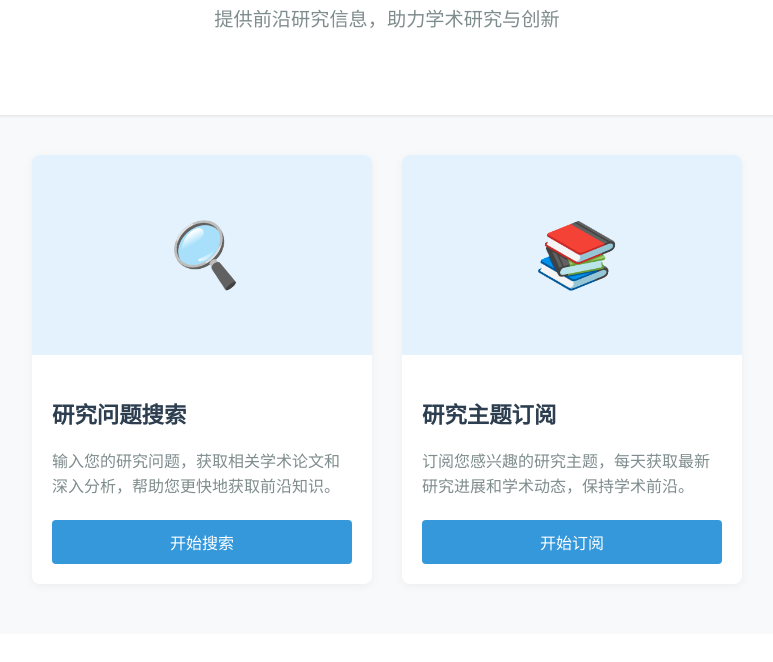
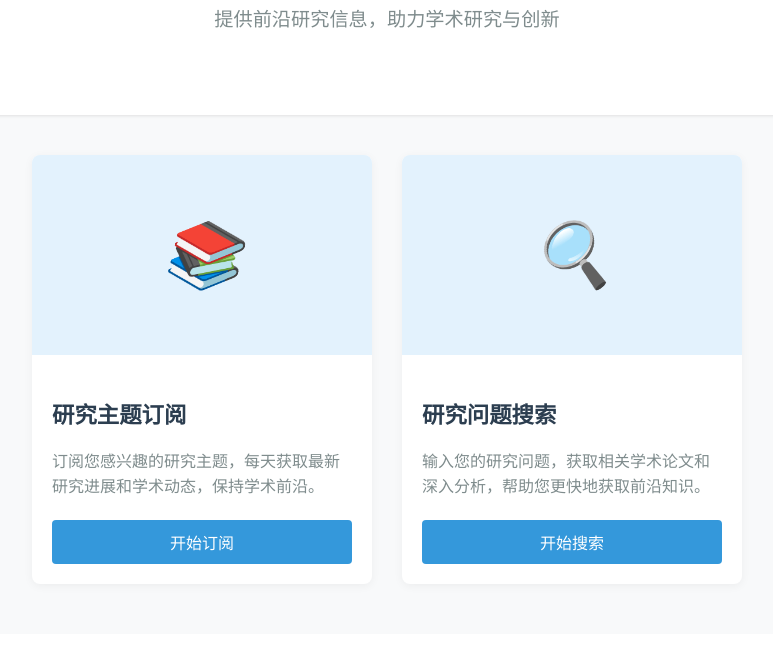
Before and after one commit to ZigaoWang/ai-search, a website: page public/index.html in a window 1280 px wide. Shown: the part 138-800 px from the top of the page, without its empty margins (253-1026 px from the left). Drawn offline with Linux system fonts and the light colour scheme.

Commit message:
feat: change position and font

```diff
--- a/public/index.html
+++ b/public/index.html
@@ -166,23 +166,23 @@
     <div class="features">
       <div class="feature-card">
         <div class="feature-img">
+          <i>📚</i>
+        </div>
+        <div class="feature-content">
+          <h3 class="feature-title">研究主题订阅</h3>
+          <p class="feature-description">订阅您感兴趣的研究主题，每天获取最新研究进展和学术动态，保持学术前沿。</p>
+          <a href="subscription.html"><button class="feature-button">开始订阅</button></a>
+        </div>
+      </div>
+
+      <div class="feature-card">
+        <div class="feature-img">
           <i>🔍</i>
         </div>
         <div class="feature-content">
           <h3 class="feature-title">研究问题搜索</h3>
           <p class="feature-description">输入您的研究问题，获取相关学术论文和深入分析，帮助您更快地获取前沿知识。</p>
           <a href="demo-client.html"><button class="feature-button">开始搜索</button></a>
-        </div>
-      </div>
-
-      <div class="feature-card">
-        <div class="feature-img">
-          <i>📚</i>
-        </div>
-        <div class="feature-content">
-          <h3 class="feature-title">研究主题订阅</h3>
-          <p class="feature-description">订阅您感兴趣的研究主题，每天获取最新研究进展和学术动态，保持学术前沿。</p>
-          <a href="subscription.html"><button class="feature-button">开始订阅</button></a>
         </div>
       </div>
     </div>
```
Also changed, not shown: public/demo-client.html (+2 -2 lines).
